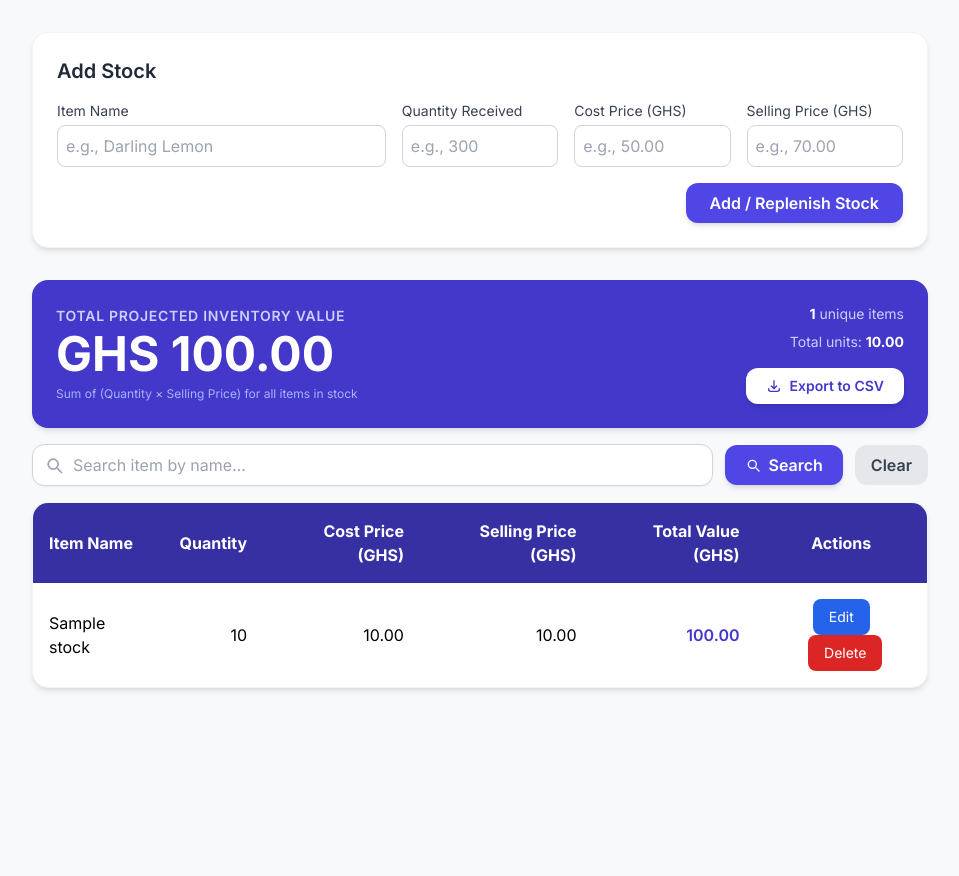
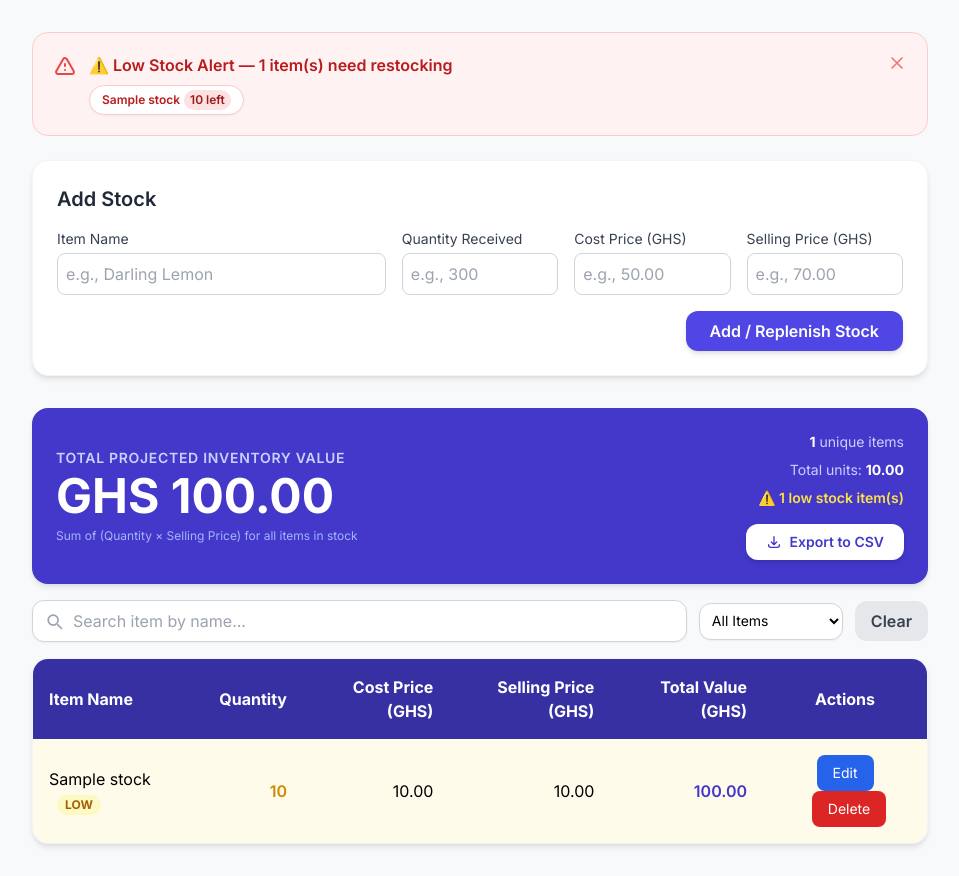
Before and after one commit to Vhillage-Ticha/fastforward, a Flask app: page /stock in a window 1280 px wide. Shown: the part 101-977 px from the top of the page, without its empty margins (160-1119 px from the left). Before the commit the page ends 792 px from the top, so only its background shows below. Run offline with Flask 3, Linux system fonts and the light colour scheme; a user stored in the database is signed in; tables that the repository leaves empty hold one stand-in row (values such as "Sample post"); a database or web service that is not in the repository returns one stand-in record (values such as "Sample title"); some libraries are stand-ins or nearby versions.

Commit message:
Add low stock alerts

```diff
--- a/templates/Stock.html
+++ b/templates/Stock.html
@@ -12,6 +12,8 @@
         .status-low { background-color: #fef2f2; color: #dc2626; border: 1px solid #fecaca; }
         .status-high { background-color: #f0fdf4; color: #15803d; border: 1px solid #86efac; }
         .modal { transition: opacity 0.3s ease-in-out; }
+        .row-critical { background-color: #fff1f2; }
+        .row-warning { background-color: #fffbeb; }
     </style>
 </head>
 <body class="p-4 sm:p-8">
@@ -35,39 +37,64 @@
             {% endif %}
         {% endwith %}
 
+        <!-- Low Stock Alert Banner -->
+        {% set low_stock_items = stock | selectattr('quantity', 'le', 10) | list %}
+        {% if low_stock_items %}
+        <div class="bg-red-50 border border-red-200 rounded-2xl p-5 mb-6">
+            <div class="flex items-start gap-3">
+                <div class="text-red-500 mt-0.5">
+                    <svg xmlns="http://www.w3.org/2000/svg" class="h-6 w-6" fill="none" viewBox="0 0 24 24" stroke="currentColor" stroke-width="2">
+                        <path stroke-linecap="round" stroke-linejoin="round" d="M12 9v2m0 4h.01m-6.938 4h13.856c1.54 0 2.502-1.667 1.732-3L13.732 4c-.77-1.333-2.694-1.333-3.464 0L3.34 16c-.77 1.333.192 3 1.732 3z" />
+                    </svg>
+                </div>
+                <div class="flex-1">
+                    <h3 class="text-red-700 font-semibold text-base mb-2">⚠️ Low Stock Alert — {{ low_stock_items|length }} item(s) need restocking</h3>
+                    <div class="flex flex-wrap gap-2">
+                        {% for item in low_stock_items %}
+                        <span class="inline-flex items-center gap-1 bg-white border border-red-200 text-red-700 text-xs font-semibold px-3 py-1 rounded-full shadow-sm">
+                            {{ item.item_name }}
+                            <span class="bg-red-100 text-red-800 px-1.5 py-0.5 rounded-full text-xs">{{ "%.0f"|format(item.quantity) }} left</span>
+                        </span>
+                        {% endfor %}
+                    </div>
+                </div>
+                <button onclick="this.closest('.bg-red-50').style.display='none'" class="text-red-400 hover:text-red-600 transition">
+                    <svg xmlns="http://www.w3.org/2000/svg" class="h-5 w-5" fill="none" viewBox="0 0 24 24" stroke="currentColor" stroke-width="2">
+                        <path stroke-linecap="round" stroke-linejoin="round" d="M6 18L18 6M6 6l12 12" />
+                    </svg>
+                </button>
+            </div>
+        </div>
+        {% endif %}
+
         <!-- Add or Replenish Stock Form -->
         <div class="bg-white p-6 rounded-2xl card border border-gray-100 mb-8">
             <h2 class="text-xl font-semibold text-gray-800 mb-4">Add Stock</h2>
             <form method="POST" action="{{ url_for('stock') }}" class="grid grid-cols-1 md:grid-cols-5 gap-4">
-
                 <div class="md:col-span-2">
                     <label for="item_name" class="block text-sm font-medium text-gray-700 mb-1">Item Name</label>
                     <input type="text" id="item_name" name="item_name" required
                            class="w-full p-2 border border-gray-300 rounded-lg focus:ring-indigo-500 focus:border-indigo-500"
                            placeholder="e.g., Darling Lemon">
                 </div>
-
                 <div>
                     <label for="quantity" class="block text-sm font-medium text-gray-700 mb-1">Quantity Received</label>
                     <input type="number" step="0.01" id="quantity" name="quantity" required min="0.01"
                            class="w-full p-2 border border-gray-300 rounded-lg focus:ring-indigo-500 focus:border-indigo-500"
                            placeholder="e.g., 300">
                 </div>
-
                 <div>
                     <label for="unit_cost" class="block text-sm font-medium text-gray-700 mb-1">Cost Price (GHS)</label>
                     <input type="number" step="0.01" id="unit_cost" name="unit_cost" required min="0"
                            class="w-full p-2 border border-gray-300 rounded-lg focus:ring-indigo-500 focus:border-indigo-500"
                            placeholder="e.g., 50.00">
                 </div>
-
                 <div>
                     <label for="selling_price" class="block text-sm font-medium text-gray-700 mb-1">Selling Price (GHS)</label>
                     <input type="number" step="0.01" id="selling_price" name="selling_price" required min="0"
                            class="w-full p-2 border border-gray-300 rounded-lg focus:ring-indigo-500 focus:border-indigo-500"
                            placeholder="e.g., 70.00">
                 </div>
-
                 <div class="md:col-span-5 flex justify-end">
                     <button type="submit"
                             class="bg-indigo-600 hover:bg-indigo-700 text-white font-semibold py-2 px-6 rounded-xl transition duration-150 ease-in-out shadow-md hover:shadow-lg">
@@ -87,6 +114,9 @@
             <div class="flex flex-col gap-2 sm:items-end">
                 <p class="text-indigo-200 text-sm"><span class="font-bold text-white">{{ stock|length }}</span> unique items</p>
                 <p class="text-indigo-200 text-sm">Total units: <span class="font-bold text-white">{{ "%.2f"|format(total_units) }}</span></p>
+                {% if low_stock_items %}
+                <p class="text-yellow-300 text-sm font-semibold">⚠️ {{ low_stock_items|length }} low stock item(s)</p>
+                {% endif %}
                 <button onclick="exportToCSV()"
                         class="mt-2 bg-white hover:bg-indigo-50 text-indigo-700 font-semibold py-2 px-5 rounded-xl transition duration-150 shadow-md text-sm flex items-center gap-2">
                     <svg xmlns="http://www.w3.org/2000/svg" class="h-4 w-4" fill="none" viewBox="0 0 24 24" stroke="currentColor" stroke-width="2">
@@ -97,9 +127,9 @@
             </div>
         </div>
 
-        <!-- Search Bar -->
-        <div class="mb-4 flex items-center gap-3">
-            <div class="relative flex-1">
+        <!-- Search Bar & Filter -->
+        <div class="mb-4 flex items-center gap-3 flex-wrap">
+            <div class="relative flex-1 min-w-[200px]">
                 <span class="absolute inset-y-0 left-3 flex items-center text-gray-400">
                     <svg xmlns="http://www.w3.org/2000/svg" class="h-5 w-5" fill="none" viewBox="0 0 24 24" stroke="currentColor" stroke-width="2">
                         <path stroke-linecap="round" stroke-linejoin="round" d="M21 21l-4.35-4.35M17 11A6 6 0 1 1 5 11a6 6 0 0 1 12 0z"/>
@@ -109,13 +139,12 @@
                        oninput="filterStock()"
                        class="w-full pl-10 pr-4 py-2 border border-gray-300 rounded-xl focus:ring-indigo-500 focus:border-indigo-500 bg-white shadow-sm">
             </div>
-            <button onclick="filterStock()"
-                    class="bg-indigo-600 hover:bg-indigo-700 text-white font-semibold py-2 px-5 rounded-xl transition duration-150 shadow-md flex items-center gap-2">
-                <svg xmlns="http://www.w3.org/2000/svg" class="h-4 w-4" fill="none" viewBox="0 0 24 24" stroke="currentColor" stroke-width="2">
-                    <path stroke-linecap="round" stroke-linejoin="round" d="M21 21l-4.35-4.35M17 11A6 6 0 1 1 5 11a6 6 0 0 1 12 0z"/>
-                </svg>
-                Search
-            </button>
+            <select id="stockStatusFilter" onchange="filterStock()"
+                    class="p-2 border border-gray-300 rounded-xl focus:ring-indigo-500 focus:border-indigo-500 bg-white shadow-sm text-sm">
+                <option value="all">All Items</option>
+                <option value="low">Low Stock (≤10)</option>
+                <option value="ok">Sufficient Stock</option>
+            </select>
             <button onclick="clearSearch()"
                     class="bg-gray-200 hover:bg-gray-300 text-gray-700 font-semibold py-2 px-4 rounded-xl transition duration-150">
                 Clear
@@ -139,13 +168,23 @@
                     <tbody class="divide-y divide-gray-200">
                         {% if stock|length == 0 %}
                         <tr>
-                            <td colspan="5" class="p-8 text-center text-gray-500">No items in stock yet.</td>
+                            <td colspan="6" class="p-8 text-center text-gray-500">No items in stock yet.</td>
                         </tr>
                         {% else %}
                         {% for item in stock %}
-                        <tr class="stock-row">
-                            <td class="p-4 font-medium">{{ item.item_name }}</td>
-                            <td class="p-4 text-right">{{ "%.2f"|format(item.quantity) if item.quantity != item.quantity|int else item.quantity|int }}</td>
+                        <tr class="stock-row {% if item.quantity <= 5 %}row-critical{% elif item.quantity <= 10 %}row-warning{% endif %}"
+                            data-qty="{{ item.quantity }}">
+                            <td class="p-4 font-medium">
+                                {{ item.item_name }}
+                                {% if item.quantity <= 5 %}
+                                <span class="ml-2 inline-flex items-center bg-red-100 text-red-700 text-xs font-bold px-2 py-0.5 rounded-full">CRITICAL</span>
+                                {% elif item.quantity <= 10 %}
+                                <span class="ml-2 inline-flex items-center bg-yellow-100 text-yellow-700 text-xs font-bold px-2 py-0.5 rounded-full">LOW</span>
+                                {% endif %}
+                            </td>
+                            <td class="p-4 text-right {% if item.quantity <= 5 %}text-red-600 font-bold{% elif item.quantity <= 10 %}text-yellow-600 font-semibold{% endif %}">
+                                {{ "%.2f"|format(item.quantity) if item.quantity != item.quantity|int else item.quantity|int }}
+                            </td>
                             <td class="p-4 text-right">{{ "%.2f"|format(item.unit_cost) }}</td>
                             <td class="p-4 text-right">{{ "%.2f"|format(item.selling_price) }}</td>
                             <td class="p-4 text-right font-semibold text-indigo-700">{{ "%.2f"|format(item.quantity * item.selling_price) }}</td>
@@ -173,38 +212,29 @@
                 <h3 class="text-2xl font-bold text-gray-800 mb-6">Edit Stock Item</h3>
                 <form method="POST" action="{{ url_for('stock') }}">
                     <input type="hidden" name="edit_id" id="edit-id">
-
                     <div class="mb-4">
                         <label for="edit-item_name" class="block text-sm font-medium text-gray-700 mb-1">Item Name</label>
                         <input type="text" id="edit-item_name" name="item_name" required
                                class="w-full p-2 border border-gray-300 rounded-lg focus:ring-indigo-500 focus:border-indigo-500">
                     </div>
-
                     <div class="mb-4">
                         <label for="edit-quantity" class="block text-sm font-medium text-gray-700 mb-1">Quantity</label>
                         <input type="number" step="0.01" id="edit-quantity" name="quantity" required min="0"
                                class="w-full p-2 border border-gray-300 rounded-lg focus:ring-indigo-500 focus:border-indigo-500">
                     </div>
-
                     <div class="mb-4">
                         <label for="edit-unit_cost" class="block text-sm font-medium text-gray-700 mb-1">Cost Price (GHS)</label>
                         <input type="number" step="0.01" id="edit-unit_cost" name="unit_cost" required min="0"
                                class="w-full p-2 border border-gray-300 rounded-lg focus:ring-indigo-500 focus:border-indigo-500">
                     </div>
-
                     <div class="mb-6">
                         <label for="edit-selling_price" class="block text-sm font-medium text-gray-700 mb-1">Selling Price (GHS)</label>
                         <input type="number" step="0.01" id="edit-selling_price" name="selling_price" required min="0"
                                class="w-full p-2 border border-gray-300 rounded-lg focus:ring-indigo-500 focus:border-indigo-500">
                     </div>
-
                     <div class="flex justify-end space-x-3">
-                        <button type="button" onclick="closeEditModal()" class="bg-gray-300 hover:bg-gray-400 text-gray-800 px-6 py-2 rounded-lg">
-                            Cancel
-                        </button>
-                        <button type="submit" class="bg-indigo-600 hover:bg-indigo-700 text-white px-6 py-2 rounded-lg">
-                            Save Changes
-                        </button>
+                        <button type="button" onclick="closeEditModal()" class="bg-gray-300 hover:bg-gray-400 text-gray-800 px-6 py-2 rounded-lg">Cancel</button>
+                        <button type="submit" class="bg-indigo-600 hover:bg-indigo-700 text-white px-6 py-2 rounded-lg">Save Changes</button>
                     </div>
                 </form>
             </div>
@@ -221,12 +251,8 @@
                 <form method="POST" action="{{ url_for('stock') }}">
                     <input type="hidden" name="delete_id" id="delete-id">
                     <div class="flex justify-end space-x-3">
-                        <button type="button" onclick="closeDeleteModal()" class="bg-gray-300 hover:bg-gray-400 text-gray-800 px-6 py-2 rounded-lg">
-                            Cancel
-                        </button>
-                        <button type="submit" class="bg-red-600 hover:bg-red-700 text-white px-6 py-2 rounded-lg">
-                            Delete
-                        </button>
+                        <button type="button" onclick="closeDeleteModal()" class="bg-gray-300 hover:bg-gray-400 text-gray-800 px-6 py-2 rounded-lg">Cancel</button>
+                        <button type="submit" class="bg-red-600 hover:bg-red-700 text-white px-6 py-2 rounded-lg">Delete</button>
                     </div>
                 </form>
             </div>
@@ -234,16 +260,12 @@
     </div>
 
     <script>
-        /**
-         * Opens the Edit Modal and populates it with the item's current data.
-         */
         function openEditModal(id, name, quantity, unitCost, sellingPrice) {
             document.getElementById('edit-id').value = id;
             document.getElementById('edit-item_name').value = name;
             document.getElementById('edit-quantity').value = parseFloat(quantity);
             document.getElementById('edit-unit_cost').value = parseFloat(unitCost).toFixed(2);
             document.getElementById('edit-selling_price').value = parseFloat(sellingPrice).toFixed(2);
-
             const modal = document.getElementById('editModal');
             modal.classList.remove('opacity-0', 'pointer-events-none');
             modal.querySelector('.shadow-2xl').classList.remove('scale-95');
@@ -257,18 +279,13 @@
             modal.querySelector('.shadow-2xl').classList.add('scale-95');
         }
 
-        // Close modal when clicking outside
         document.getElementById('editModal').addEventListener('click', (e) => {
             if (e.target === document.getElementById('editModal')) closeEditModal();
         });
 
-        /**
-         * Opens the Delete Confirmation Modal.
-         */
         function confirmDelete(id, name) {
             document.getElementById('delete-id').value = id;
             document.getElementById('item_name_to_delete').textContent = name;
-
             const modal = document.getElementById('deleteModal');
             modal.classList.remove('opacity-0', 'pointer-events-none');
             modal.querySelector('.shadow-2xl').classList.remove('scale-95');
@@ -282,20 +299,25 @@
             modal.querySelector('.shadow-2xl').classList.add('scale-95');
         }
 
-        // Close modal when clicking outside
         document.getElementById('deleteModal').addEventListener('click', (e) => {
             if (e.target === document.getElementById('deleteModal')) closeDeleteModal();
         });
 
-        // Search/filter stock rows
         function filterStock() {
             const query = document.getElementById('stockSearch').value.toLowerCase().trim();
+            const statusFilter = document.getElementById('stockStatusFilter').value;
             const rows = document.querySelectorAll('.stock-row');
             let anyVisible = false;
 
             rows.forEach(row => {
                 const name = row.querySelector('td:first-child').textContent.toLowerCase();
-                if (name.includes(query)) {
+                const qty = parseFloat(row.dataset.qty);
+                const matchesSearch = name.includes(query);
+                const matchesStatus = statusFilter === 'all'
+                    || (statusFilter === 'low' && qty <= 10)
+                    || (statusFilter === 'ok' && qty > 10);
+
+                if (matchesSearch && matchesStatus) {
                     row.style.display = '';
                     anyVisible = true;
                 } else {
@@ -303,13 +325,12 @@
                 }
             });
 
-            // Show/hide no-results message
             let noResult = document.getElementById('no-search-result');
-            if (!anyVisible && query !== '') {
+            if (!anyVisible) {
                 if (!noResult) {
                     noResult = document.createElement('tr');
                     noResult.id = 'no-search-result';
-                    noResult.innerHTML = '<td colspan="5" class="p-6 text-center text-gray-400">No items match your search.</td>';
+                    noResult.innerHTML = '<td colspan="6" class="p-6 text-center text-gray-400">No items match your search.</td>';
                     document.querySelector('tbody').appendChild(noResult);
                 }
                 noResult.style.display = '';
@@ -320,41 +341,37 @@
 
         function clearSearch() {
             document.getElementById('stockSearch').value = '';
+            document.getElementById('stockStatusFilter').value = 'all';
             filterStock();
         }
 
-        // Allow pressing Enter in search box
         document.getElementById('stockSearch').addEventListener('keydown', function(e) {
             if (e.key === 'Enter') filterStock();
         });
 
-        // Export stock table to CSV
         function exportToCSV() {
-            const rows = [
-                ['Item Name', 'Quantity', 'Cost Price (GHS)', 'Selling Price (GHS)', 'Total Value (GHS)']
-            ];
-
+            const rows = [['Item Name', 'Quantity', 'Cost Price (GHS)', 'Selling Price (GHS)', 'Total Value (GHS)', 'Status']];
             const tableRows = document.querySelectorAll('.stock-row');
             tableRows.forEach(row => {
                 const cells = row.querySelectorAll('td');
                 if (cells.length >= 5) {
-                    const name      = cells[0].textContent.trim();
-                    const qty       = cells[1].textContent.trim();
-                    const cost      = cells[2].textContent.trim();
-                    const selling   = cells[3].textContent.trim();
-                    const total     = cells[4].textContent.trim();
-                    rows.push([name, qty, cost, selling, total]);
+                    const qty = parseFloat(row.dataset.qty);
+                    const status = qty <= 5 ? 'CRITICAL' : qty <= 10 ? 'LOW' : 'OK';
+                    rows.push([
+                        cells[0].textContent.trim().replace(/CRITICAL|LOW/g, '').trim(),
+                        cells[1].textContent.trim(),
+                        cells[2].textContent.trim(),
+                        cells[3].textContent.trim(),
+                        cells[4].textContent.trim(),
+                        status
+                    ]);
                 }
             });
-
-            // Add totals row
             const totalValue = document.querySelector('.text-5xl').textContent.replace('GHS', '').trim();
-            rows.push(['', '', '', 'TOTAL PROJECTED VALUE', totalValue]);
-
+            rows.push(['', '', '', '', 'TOTAL PROJECTED VALUE', totalValue]);
             const csvContent = rows.map(r =>
                 r.map(cell => '"' + String(cell).replace(/"/g, '""') + '"').join(',')
             ).join('\n');
-
             const blob = new Blob([csvContent], { type: 'text/csv;charset=utf-8;' });
             const link = document.createElement('a');
             link.href = URL.createObjectURL(blob);
```
